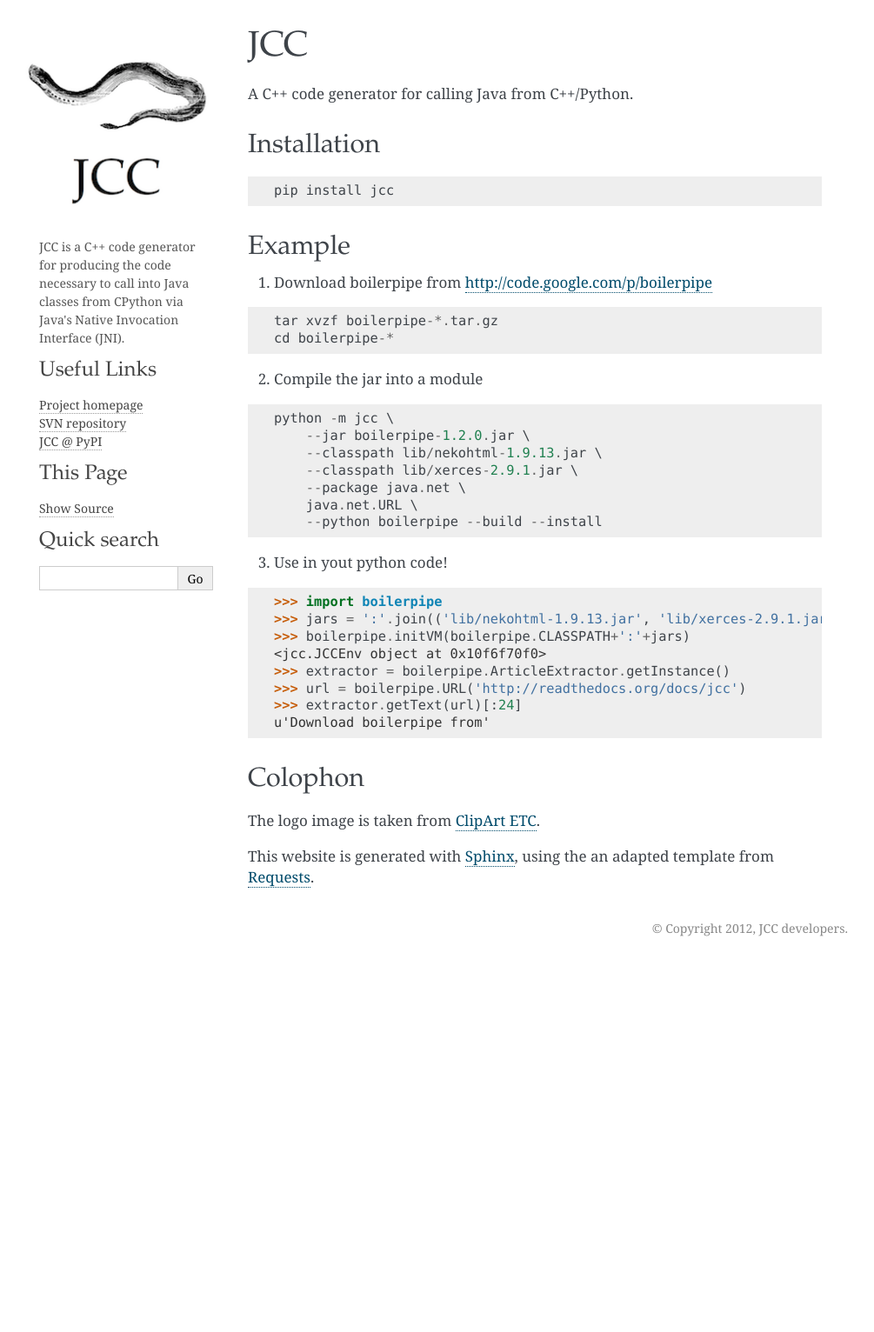
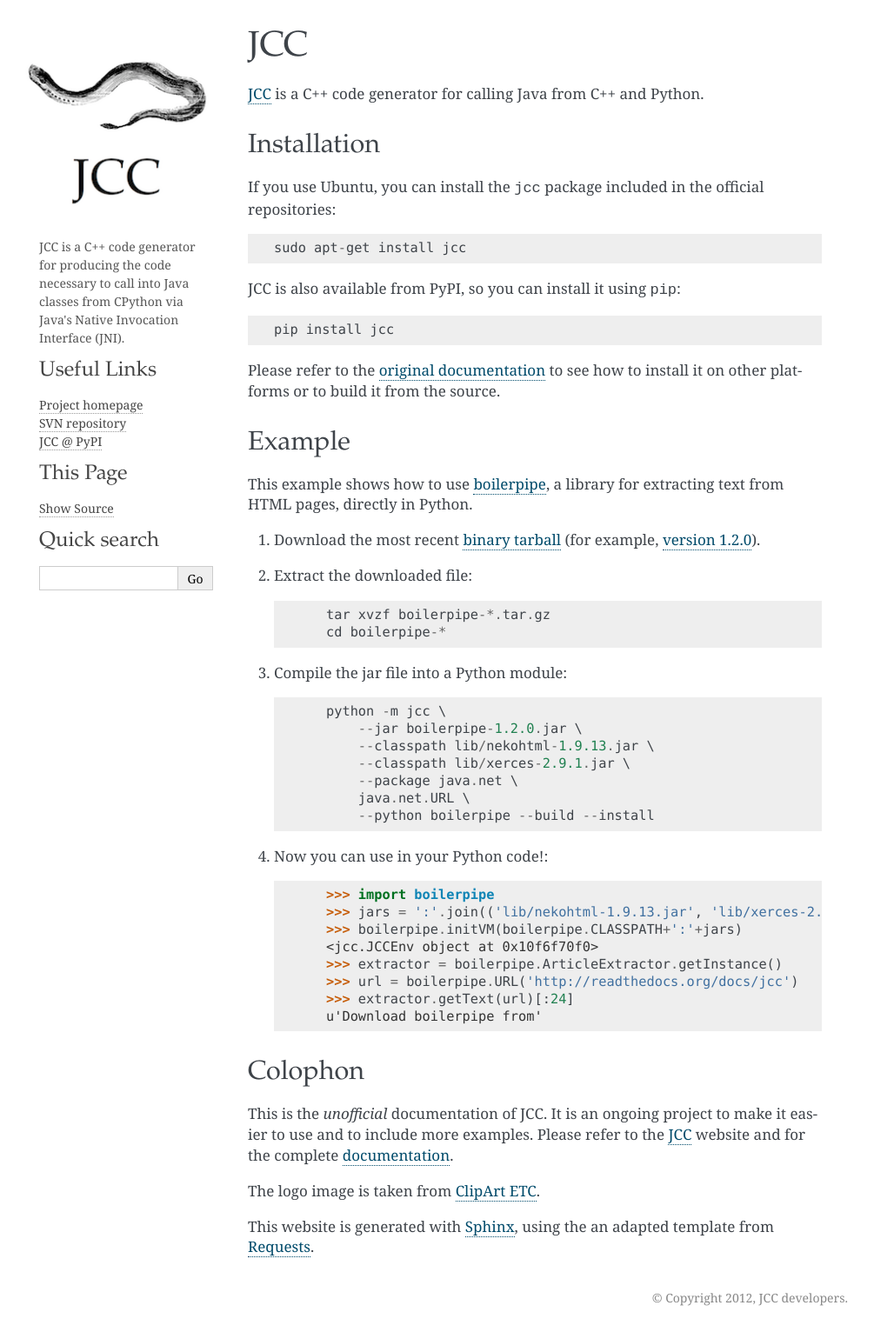
Before and after one commit to vchahun/jcc-docs, a Sphinx documentation site: the page built from docs/index.rst, in a window 1280 px wide. Shown: the whole page at 87% size, without its empty margins (135-1140 px from the left). Built offline with Sphinx 7.4.7, drawn with Linux system fonts in a browser that asks for light colours; before the commit the page ends 1107 px from its top, so only the background shows below that.

Commit message:
Expanded the installation instructions and added links to the official website.

```diff
--- a/docs/index.rst
+++ b/docs/index.rst
@@ -2,28 +2,40 @@
 JCC
 ===
 
-A C++ code generator for calling Java from C++/Python.
+JCC_ is a C++ code generator for calling Java from C++ and Python.
 
 Installation
 ============
 
-::
+If you use Ubuntu, you can install the ``jcc`` package included in the official
+repositories::
+
+    sudo apt-get install jcc
+
+JCC is also available from PyPI, so you can install it using ``pip``::
 
     pip install jcc
+
+Please refer to the `original documentation`__ to see how to install it on
+other platforms or to build it from the source.
+
+__ http://lucene.apache.org/pylucene/jcc/install.html
 
 Example
 =======
 
-1. Download boilerpipe from http://code.google.com/p/boilerpipe
+This example shows how to use boilerpipe_, a library for extracting text from
+HTML pages, directly in Python.
 
-::
+#. Download the most recent `binary tarball`__ (for example, `version
+   1.2.0`__).
+
+#. Extract the downloaded file::
 
     tar xvzf boilerpipe-*.tar.gz
     cd boilerpipe-*
 
-2. Compile the jar into a module
-
-::
+#. Compile the jar file into a Python module::
 
     python -m jcc \
         --jar boilerpipe-1.2.0.jar \
@@ -33,9 +45,7 @@
         java.net.URL \
         --python boilerpipe --build --install
 
-3. Use in yout python code!
-
-::
+#. Now you can use in your Python code!::
 
     >>> import boilerpipe
     >>> jars = ':'.join(('lib/nekohtml-1.9.13.jar', 'lib/xerces-2.9.1.jar'))
@@ -47,8 +57,21 @@
     u'Download boilerpipe from'
 
 
+.. _boilerpipe: http://code.google.com/p/boilerpipe/
+__ http://code.google.com/p/boilerpipe/downloads/list
+__ http://boilerpipe.googlecode.com/files/boilerpipe-1.2.0-bin.tar.gz
+
+
+
 Colophon
 ========
+
+This is the *unofficial* documentation of JCC. It is an ongoing project to make
+it easier to use and to include more examples. Please refer to the JCC_ website
+and for the complete documentation__.
+
+.. _JCC: http://lucene.apache.org/pylucene/jcc/
+__ http://lucene.apache.org/pylucene/jcc/readme.html
 
 The logo image is taken from `ClipArt ETC <http://etc.usf.edu/clipart/>`_.
 
```
